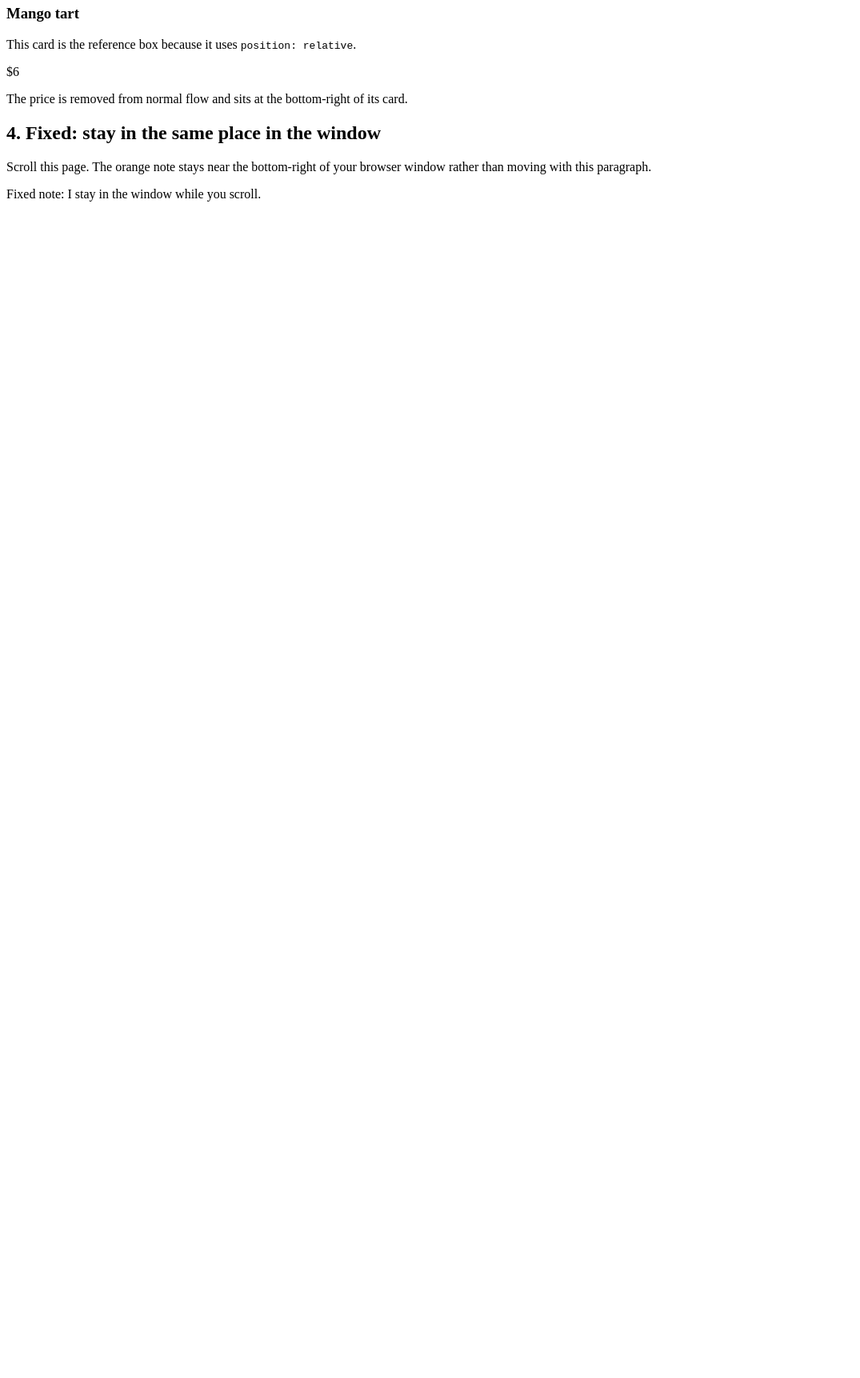
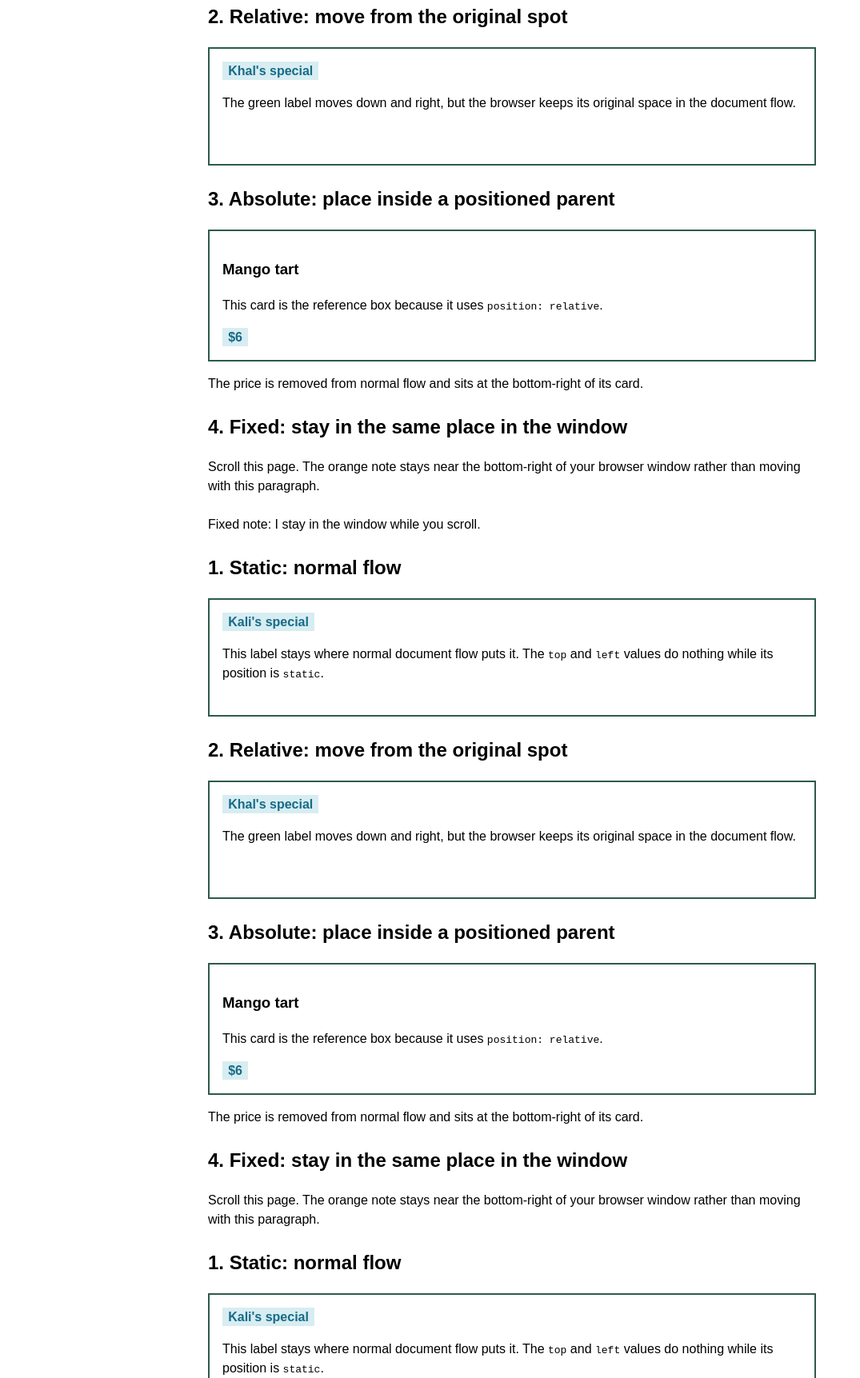
Before and after one commit to vladimirsan/CS-AI-Dev, a plain HTML site: page class-005/css-positioning-demo.html in a window 1280 px wide. Shown: the part 396-2119 px from the top of the page at 80% size, without its empty margins (0-1075 px from the left). Before the commit the page ends 800 px from the top, so only its background shows below. Drawn offline with Linux system fonts and the light colour scheme.

Commit message:
[run-e2e] sending you all the positioning code

```diff
--- /dev/null
+++ b/class-005/css-positioning-demo.css
@@ -0,0 +1,92 @@
+* {
+  box-sizing: border-box;
+}
+
+body {
+  max-width: 760px;
+  min-height: 130vh;
+  margin: 0 auto;
+  padding: 2rem;
+  background-color: #f8f1e6;
+  color: #24342f;
+  font-family: Arial, sans-serif;
+  line-height: 1.5;
+}
+
+h1,
+h2,
+h3 {
+  color: #2d5a4b;
+}
+
+.example {
+  margin: 1.5rem 0;
+  padding: 1rem;
+  border: 2px solid #d6b16a;
+  background-color: #fffaf0;
+}
+
+.cafe-card {
+  min-height: 7rem;
+  padding: 1rem;
+  border: 2px solid #2d5a4b;
+  background-color: #ffffff;
+}
+
+.label {
+  display: inline-block;
+  padding: 0.2rem 0.45rem;
+  border-radius: 0.25rem;
+  background-color: #d7edf2;
+  color: #176b87;
+  font-weight: bold;
+}
+
+/* static is the default. top and left do not move this element. */
+.static-label {
+  position: static;
+  top: 20px;
+  left: 20px;
+}
+
+/* relative keeps the element's original space, then moves it visually. */
+.relative-label {
+  position: relative;
+  top: 0.5rem;
+  left: 1rem;
+  background-color: #e9f5ef;
+  color: #2d5a4b;
+}
+
+/* This parent is the reference box for the absolute child below. */
+.absolute-card {
+  position: relative;
+}
+
+/* absolute removes this label from normal flow and places it in its parent. */
+.absolute-label {
+  position: absolute;
+  right: 0.75rem;
+  bottom: 0.75rem;
+  background-color: #fff0d8;
+  color: #8a3d14;
+}
+
+/* fixed places this note relative to the browser window, even when scrolling. */
+.fixed-note {
+  position: fixed;
+  right: 1rem;
+  bottom: 1rem;
+  max-width: 12rem;
+  padding: 0.65rem;
+  border: 2px solid #8a3d14;
+  border-radius: 0.4rem;
+  background-color: #fff0d8;
+  color: #6c310e;
+  font-weight: bold;
+}
+
+code {
+  padding: 0.1rem 0.25rem;
+  background-color: #eee6d8;
+}
--- a/class-005/css-positioning-demo.html
+++ b/class-005/css-positioning-demo.html
@@ -4,6 +4,7 @@
     <meta charset="utf-8">
     <meta name="viewport" content="width=device-width, initial-scale=1">
     <title>CSS Positioning Demo</title>
+    <link rel="stylesheet" href="./css-positioning-demo-starter.css">
   </head>
   <body>
     <h1>Static, Relative, Absolute, and Fixed Positioning</h1>
@@ -41,5 +42,98 @@
     </section>
 
     <aside class="fixed-note">Fixed note: I stay in the window while you scroll.</aside>
+
+    <section class="example">
+      <h2>1. Static: normal flow</h2>
+      <div class="cafe-card">
+        <span class="label static-label">Kali's special</span>
+        <p>This label stays where normal document flow puts it. The <code>top</code> and <code>left</code> values do nothing while its position is <code>static</code>.</p>
+      </div>
+    </section>
+
+    <section class="example">
+      <h2>2. Relative: move from the original spot</h2>
+      <div class="cafe-card">
+        <span class="label relative-label">Khal's special</span>
+        <p>The green label moves down and right, but the browser keeps its original space in the document flow.</p>
+      </div>
+    </section>
+
+    <section class="example">
+      <h2>3. Absolute: place inside a positioned parent</h2>
+      <div class="cafe-card absolute-card">
+        <h3>Mango tart</h3>
+        <p>This card is the reference box because it uses <code>position: relative</code>.</p>
+        <span class="label absolute-label">$6</span>
+      </div>
+      <p>The price is removed from normal flow and sits at the bottom-right of its card.</p>
+    </section>
+
+    <section class="example">
+      <h2>4. Fixed: stay in the same place in the window</h2>
+      <p>Scroll this page. The orange note stays near the bottom-right of your browser window rather than moving with this paragraph.</p>
+    </section>
+
+    <section class="example">
+      <h2>1. Static: normal flow</h2>
+      <div class="cafe-card">
+        <span class="label static-label">Kali's special</span>
+        <p>This label stays where normal document flow puts it. The <code>top</code> and <code>left</code> values do nothing while its position is <code>static</code>.</p>
+      </div>
+    </section>
+
+    <section class="example">
+      <h2>2. Relative: move from the original spot</h2>
+      <div class="cafe-card">
+        <span class="label relative-label">Khal's special</span>
+        <p>The green label moves down and right, but the browser keeps its original space in the document flow.</p>
+      </div>
+    </section>
+
+    <section class="example">
+      <h2>3. Absolute: place inside a positioned parent</h2>
+      <div class="cafe-card absolute-card">
+        <h3>Mango tart</h3>
+        <p>This card is the reference box because it uses <code>position: relative</code>.</p>
+        <span class="label absolute-label">$6</span>
+      </div>
+      <p>The price is removed from normal flow and sits at the bottom-right of its card.</p>
+    </section>
+
+    <section class="example">
+      <h2>4. Fixed: stay in the same place in the window</h2>
+      <p>Scroll this page. The orange note stays near the bottom-right of your browser window rather than moving with this paragraph.</p>
+    </section>
+
+    <section class="example">
+      <h2>1. Static: normal flow</h2>
+      <div class="cafe-card">
+        <span class="label static-label">Kali's special</span>
+        <p>This label stays where normal document flow puts it. The <code>top</code> and <code>left</code> values do nothing while its position is <code>static</code>.</p>
+      </div>
+    </section>
+
+    <section class="example">
+      <h2>2. Relative: move from the original spot</h2>
+      <div class="cafe-card">
+        <span class="label relative-label">Khal's special</span>
+        <p>The green label moves down and right, but the browser keeps its original space in the document flow.</p>
+      </div>
+    </section>
+
+    <section class="example">
+      <h2>3. Absolute: place inside a positioned parent</h2>
+      <div class="cafe-card absolute-card">
+        <h3>Mango tart</h3>
+        <p>This card is the reference box because it uses <code>position: relative</code>.</p>
+        <span class="label absolute-label">$6</span>
+      </div>
+      <p>The price is removed from normal flow and sits at the bottom-right of its card.</p>
+    </section>
+
+    <section class="example">
+      <h2>4. Fixed: stay in the same place in the window</h2>
+      <p>Scroll this page. The orange note stays near the bottom-right of your browser window rather than moving with this paragraph.</p>
+    </section>
   </body>
 </html>
```
